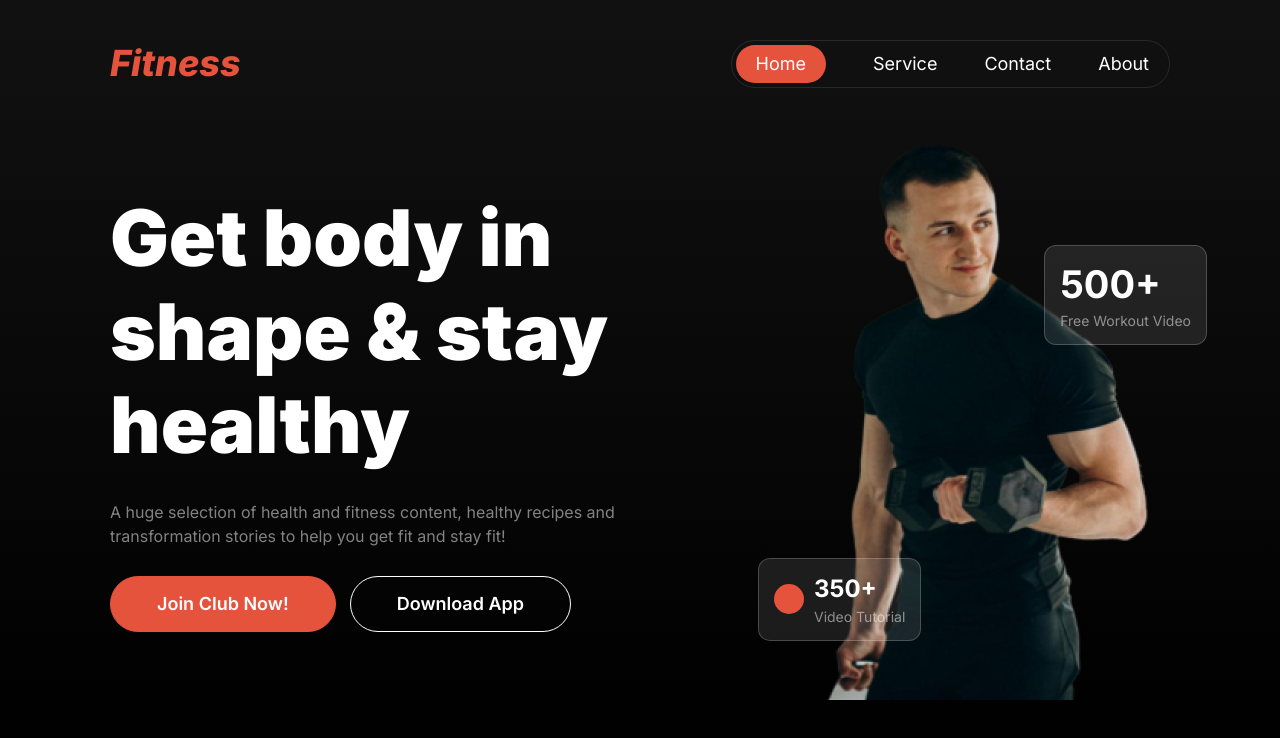
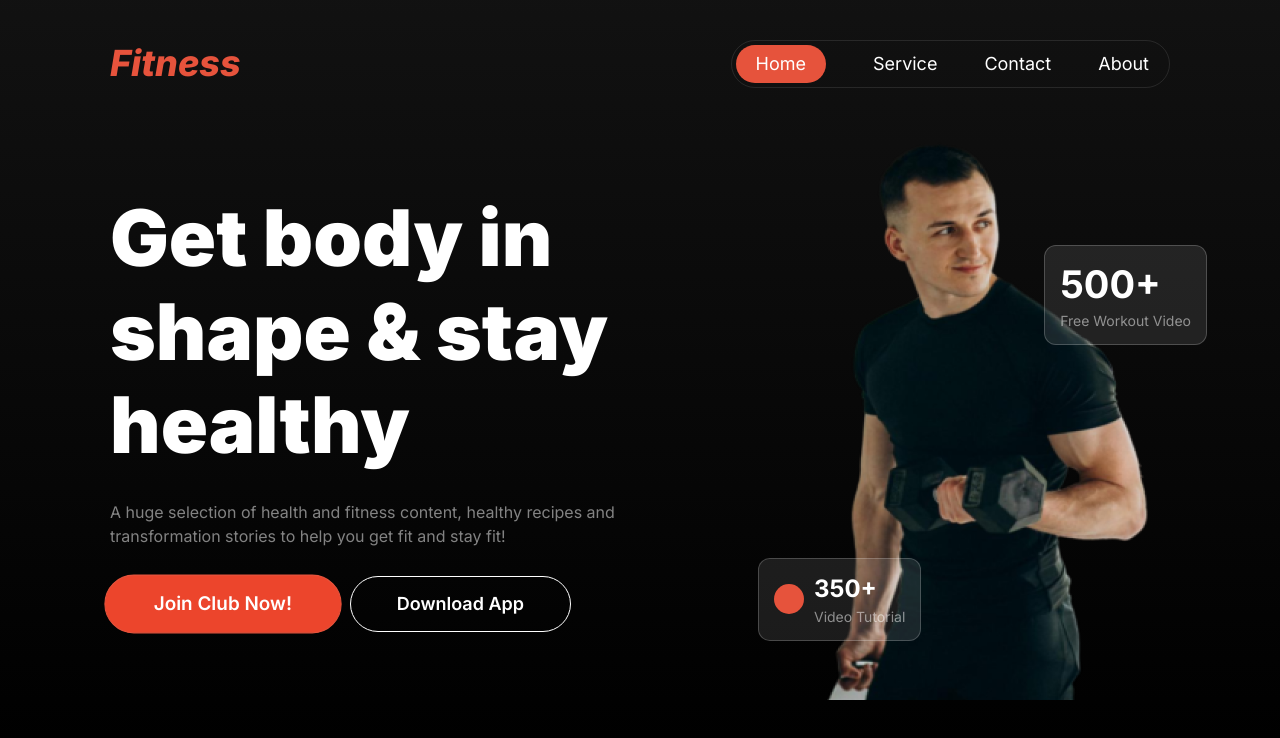
Before and after one commit to mdsobujhossen/fitness, a plain HTML site: page index.html in a window 1280 px wide. In both pictures the pointer is over the button 222 px from the left and 603 px from the top of the page. Drawn offline with Linux system fonts and the light colour scheme.

Commit message:
added hover effect on button

```diff
--- a/css/styles.css
+++ b/css/styles.css
@@ -43,6 +43,12 @@ body{
     padding: 16px 46px;
     border-radius: 42px;
     border: 1px solid var(--button-color);
+    transition: all 0.3s;
+}
+.primary-btn:hover{
+    transform: scale(1.05);
+    cursor: pointer;
+    background-color: #ec452c;
 }
 .secondery-btn{
     background-color: transparent;
```
